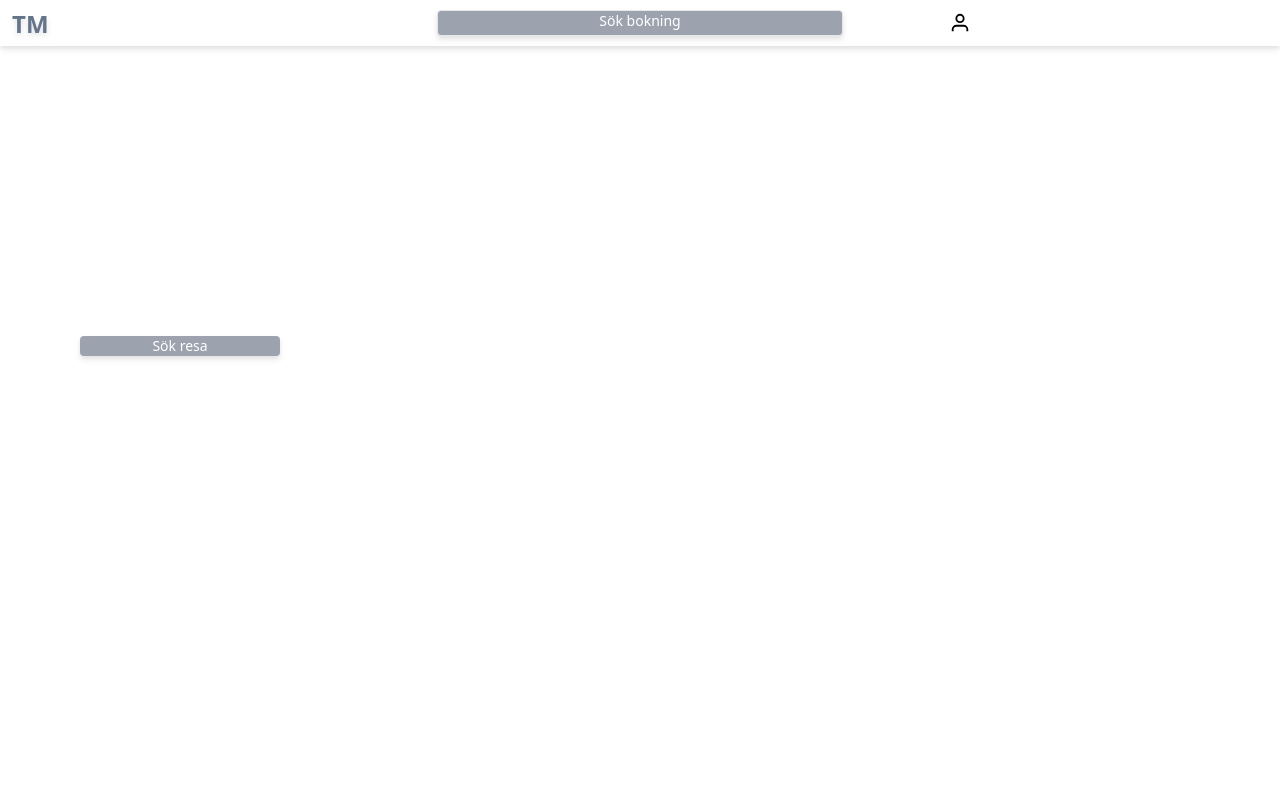
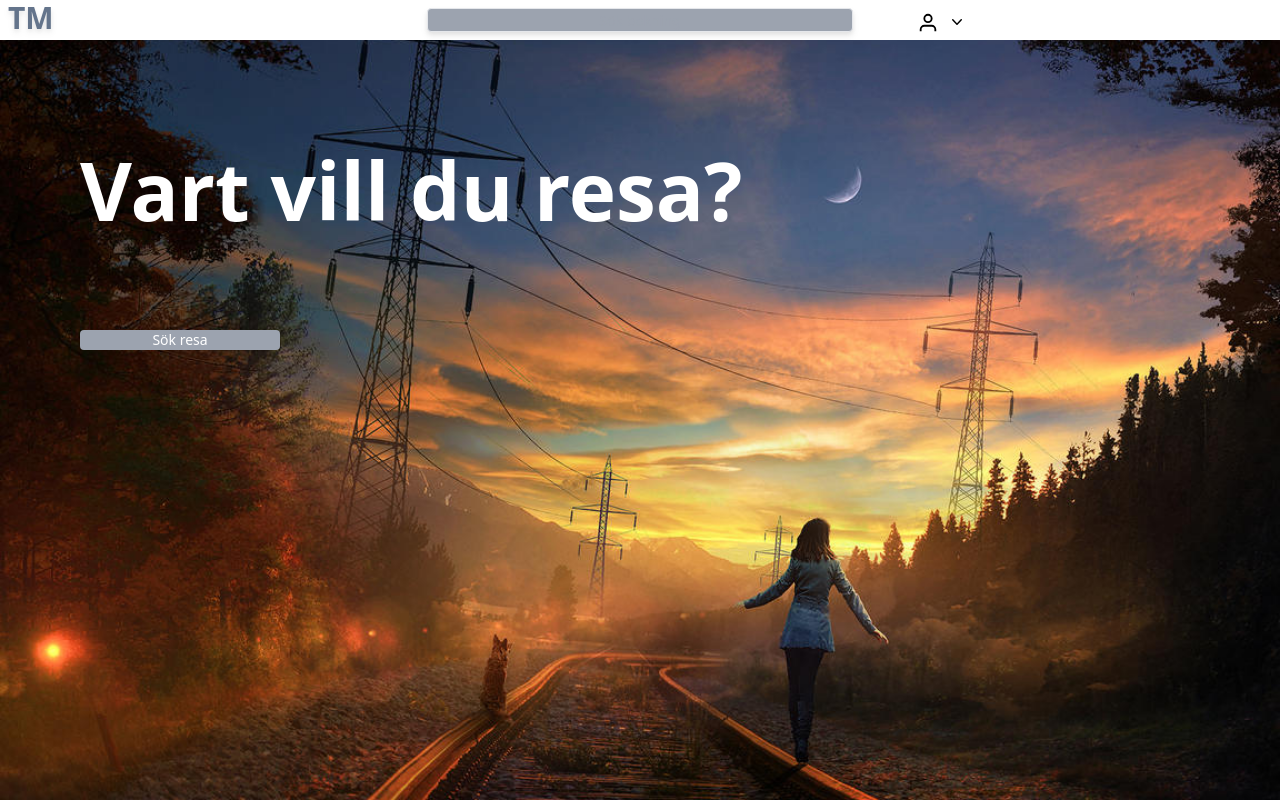
Before and after one commit to adamLundstedt/trainmaster, a Next.js app: page / in a window 1280 px wide. Built offline with nearby package versions, Linux system fonts and the light colour scheme.

Commit message:
Navbar dropdown layout på sidor mm

```diff
--- a/components/Navbar.js
+++ b/components/Navbar.js
@@ -1,23 +1,38 @@
 import Link from "next/link";
-import { useState } from 'react'
-
+import { Fragment } from 'react'
+import { Menu, Transition } from '@headlessui/react'
+import { ChevronDownIcon } from '@heroicons/react/20/solid'
 
 export default function MobileNavbar() {
-  const [dropdownOpen, setdropdownOpen] = useState(false);
-
-
   return (
-    <nav className="bg-white z-50 top-0 flex drop-shadow-md shadow-black">
-      <div className="grid grid-cols-3 w-full">
-        <div className="mx-3 mt-2 drop-shadow-md shadow-black text-2xl font-bold text-slate-500">
+    <nav className="bg-white z-50 top-0 w-full h-10 ">
+      <div className="grid grid-cols-3">
+        <div className=" ml-2 drop-shadow-md shadow-black text-3xl font-bold text-slate-500">
           TM
         </div>
-        <div className="m-2.5 border bg-gray-400 text-center
-        drop-shadow-md shadow-black text-white rounded text-sm">
-          Sök bokning
+        <input className="w-full h-6 mt-2 border bg-gray-400 text-center
+        drop-shadow-md shadow-black text-white rounded text-sm"
+          placeholder="Sök bokning"
+          type="text">
+        </input>
+        <div className="mt-3 ml-16" >
+          <MyDropdown />
         </div>
-        <button onClick={() => setdropdownOpen(!dropdownOpen)} className="m-3 ml-24 justify-end items-end"
-        >
+      </div>
+    </nav>
+  );
+}
+
+function classNames(...classes) {
+  return classes.filter(Boolean).join(' ')
+}
+
+function MyDropdown() {
+  return (
+    <Menu as="div" className="relative inline-block text-left">
+      <div>
+        <Menu.Button className="inline-flex w-full justify-center rounded-md bg-white focus:ring-2 ">
+
           <svg xmlns="http://www.w3.org/2000/svg"
             width="22"
             height="22"
@@ -27,9 +42,63 @@ export default function MobileNavbar() {
             strokeWidth="2"
           >
             <path d="M20 21v-2a4 4 0 0 0-4-4H8a4 4 0 0 0-4 4v2"></path><circle cx="12" cy="7" r="4"></circle></svg>
-        </button>
+          <ChevronDownIcon className="-mr-1 ml-2 h-5 w-5" aria-hidden="true" />
+        </Menu.Button>
+      </div>
 
-      </div>
-    </nav>
-  );
+      <Transition
+        as={Fragment}
+        enter="transition ease-out duration-100"
+        enterFrom="transform opacity-0 scale-95"
+        enterTo="transform opacity-100 scale-100"
+        leave="transition ease-in duration-75"
+        leaveFrom="transform opacity-100 scale-100"
+        leaveTo="transform opacity-0 scale-95"
+      >
+        <Menu.Items className="absolute right-0 z-10 mt-1 w-[150px] origin-top-right rounded-md bg-white shadow-lg ring-1 ring-black ring-opacity-5 ">
+          <div className="py-1">
+            <Menu.Item>
+              {({ active }) => (
+                <a
+                  href="/log-in"
+                  className={classNames(
+                    active ? 'bg-gray-100 text-gray-900' : 'text-gray-700',
+                    'block px-4 py-2 text-sm'
+                  )}
+                >
+                  Logga in
+                </a>
+              )}
+            </Menu.Item>
+            <Menu.Item>
+              {({ active }) => (
+                <a
+                  href="/new-profile"
+                  className={classNames(
+                    active ? 'bg-gray-100 text-gray-900' : 'text-gray-700',
+                    'block px-4 py-2 text-sm'
+                  )}
+                >
+                  Registrera ny profil
+                </a>
+              )}
+            </Menu.Item>
+            <Menu.Item>
+              {({ active }) => (
+                <a
+                  href="/contact-us"
+                  className={classNames(
+                    active ? 'bg-gray-100 text-gray-900' : 'text-gray-700',
+                    'block px-4 py-2 text-sm'
+                  )}
+                >
+                  Kontakta oss
+                </a>
+              )}
+            </Menu.Item>
+          </div>
+        </Menu.Items>
+      </Transition>
+    </Menu>
+  )
 }
--- a/layout/Layout.js
+++ b/layout/Layout.js
@@ -7,10 +7,9 @@ export default function Layout({ children }) {
         <title>Train Masters</title>
       </Head>
       <div className="w-full h-screen">
-        <div className="bg-[url('/background.jpeg')] bg-cover bg-center bg-no-repeat">
-          <main className="overflow-hidden">{children}</main>
-        </div>
-      </div></div>
+        <main className="overflow-hidden">{children}</main>
+      </div>
+    </div>
 
     </>
   );
--- a/package.json
+++ b/package.json
@@ -9,7 +9,7 @@
     "lint": "next lint"
   },
   "dependencies": {
-    "@headlessui/react": "^1.7.2",
+    "@headlessui/react": "^1.7.3",
     "@heroicons/react": "^2.0.11",
     "mongodb": "^4.9.1",
     "mongoose": "^6.6.1",
--- a/pages/contact-us.js
+++ b/pages/contact-us.js
@@ -2,7 +2,21 @@ import ExitButton from '../components/ExitButton'
 
 
 export default function ContactUs() {
-  return <div className="h-screen w-full pt-[100px]">
-    <ExitButton />
-    Kontakta oss</div>
+  return <div className="bg-[url('/background.jpeg')] w-full h-screen bg-cover bg-center bg-no-repeat">
+    <div className='pt-[50px]'>
+      <ExitButton />
+    </div>
+    <div className='mx-8'>
+      <a className='text-white pl-24 text-lg pb-4'>Kontakta oss</a>
+      <div className='bg-gray-600 opacity-70 w-full h-[200px]'>
+        <div className=" ml-10 text-white pt-[40px]">
+          <div>{"Telefon: 083-4442-1111"}</div>
+          <div>{"Adress: SödraGatan 2 Stockholm"}</div>
+          <div>{"Våra öppettider:"}</div>
+          <div>{"Måndag-Fredag: 08-16"}</div>
+          <div>{"Lördag-Söndag: 10-13"}</div>
+        </div>
+      </div>
+    </div>
+  </div >
 }
--- a/pages/index.js
+++ b/pages/index.js
@@ -4,6 +4,8 @@ import Navbar from "../components/Navbar";
 export default function Home() {
   return (
     <div className="h-screen w-full ">
+      <div className="bg-[url('/background.jpeg')] w-full h-screen bg-cover bg-center bg-no-repeat">
+
         <Navbar />
         <div className="pt-[10px]">
           <div className="text-white font-bold text-[25px] m-20 md:text-[80px] ">Vart vill du resa?</div>
@@ -11,6 +13,6 @@ export default function Home() {
             <Link href="/search-trip">Sök resa</Link>
           </div>
         </div>
-    </div>
+      </div> </div>
   )
 };
--- a/pages/log-in.js
+++ b/pages/log-in.js
@@ -1,3 +1,7 @@
+import ExitButton from '../components/ExitButton'
+
 export default function LogIn() {
-  return <h1>LOGGA IN DÅ FÖR FAN</h1>
+  return (<div className="bg-[url('/background.jpeg')] w-full h-screen bg-cover bg-center bg-no-repeat">
+    <div className='pt-[50px]'><ExitButton /></div>
+    <h1 className="text-white ml-10">Välkommen logga in!</h1></div>)
 }
--- a/pages/new-profile.js
+++ b/pages/new-profile.js
@@ -1,3 +1,10 @@
+import ExitButton from '../components/ExitButton'
+
 export default function NewProfile() {
-  return <h1>Hej nya profilen</h1>
+  return (
+    <div className="bg-[url('/background.jpeg')] w-full h-screen bg-cover bg-center bg-no-repeat">
+      <div className='pt-[50px]'><ExitButton /></div>
+      <h1 className="ml-10 text-white">Hej nya profilen</h1>
+    </div>
+  )
 }
--- a/pages/search-trip.js
+++ b/pages/search-trip.js
@@ -4,6 +4,7 @@ import { Listbox, Transition } from '@headlessui/react'
 import ExitButton from '../components/ExitButton'
 import DatePicker from "react-datepicker";
 import "react-datepicker/dist/react-datepicker.css";
+import Link from 'next/link';
 
 
 const typeOfTicket = [
@@ -17,7 +18,13 @@ export default function SearchTrip() {
   const [startDate, setStartDate] = useState(new Date());
   const [startDate1, setStartDate1] = useState(new Date());
 
+  function AddTraveller() {
+    console.log("hejhej")
+  }
+
+
   return (
+    <div className="bg-[url('/background.jpeg')] w-full h-screen bg-cover bg-center bg-no-repeat">
       <div className="h-screen w-full pt-[50px] ">
 
         <ExitButton />
@@ -47,14 +54,23 @@ export default function SearchTrip() {
 
         <div className="mt-5">
           <MyListBox />
-        <button className="text-white text-[12px] ml-4 ">
+          <button onClick={() => AddTraveller()}
+            className="text-white text-[12px] ml-4">
             + Lägg till resenär
           </button>
+        </div>
+        <div className='ml-36 mt-16'>
+          <Link href="/">
+            <a className='text-white px-4 py-0.5 rounded-md mt-10 bg-gray-400'>Sök resa</a>
+          </Link>
+        </div>
       </div>
     </div>
 
   )
 }
+
+
 
 function MyListBox() {
   const [selected, setSelected] = useState(typeOfTicket[0])
```
Also changed, not shown: 1 other file (tests, documents, lock files or other folders). Lines whose indentation alone changed are shown as unchanged.
